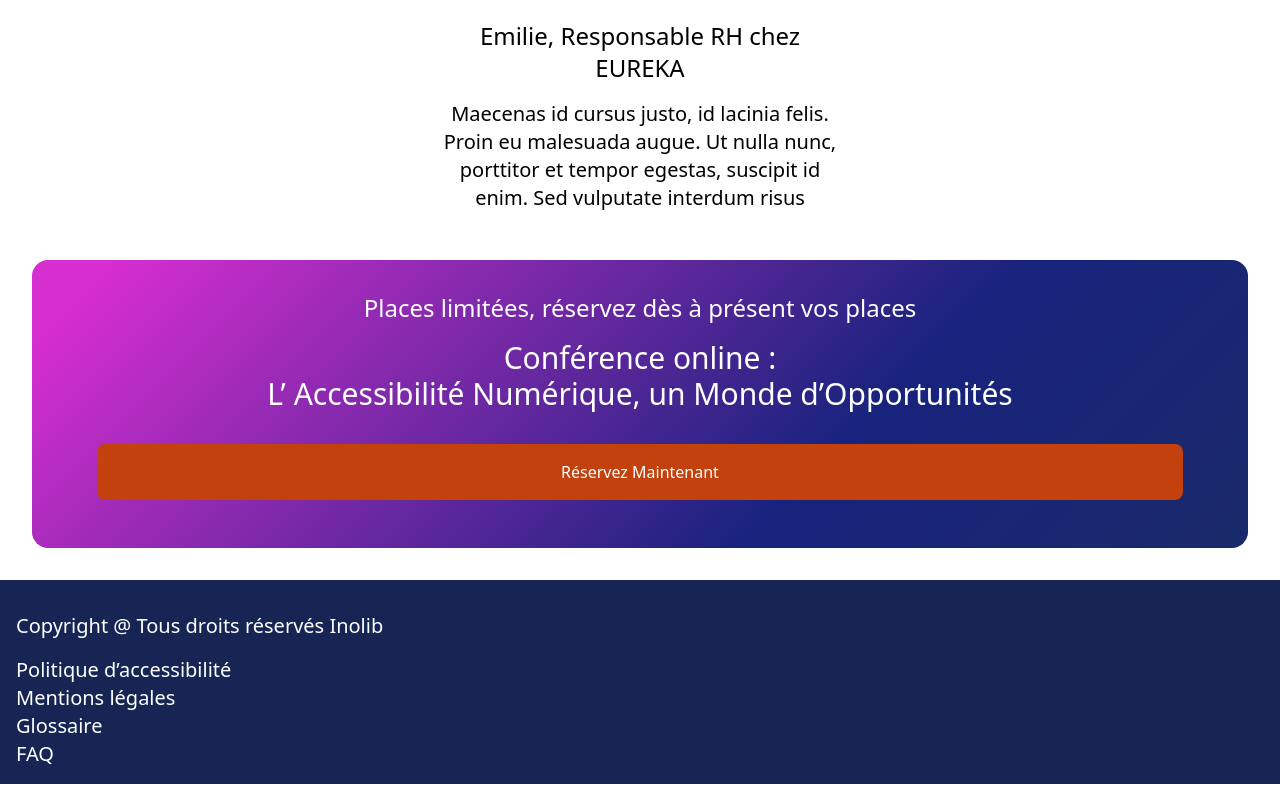
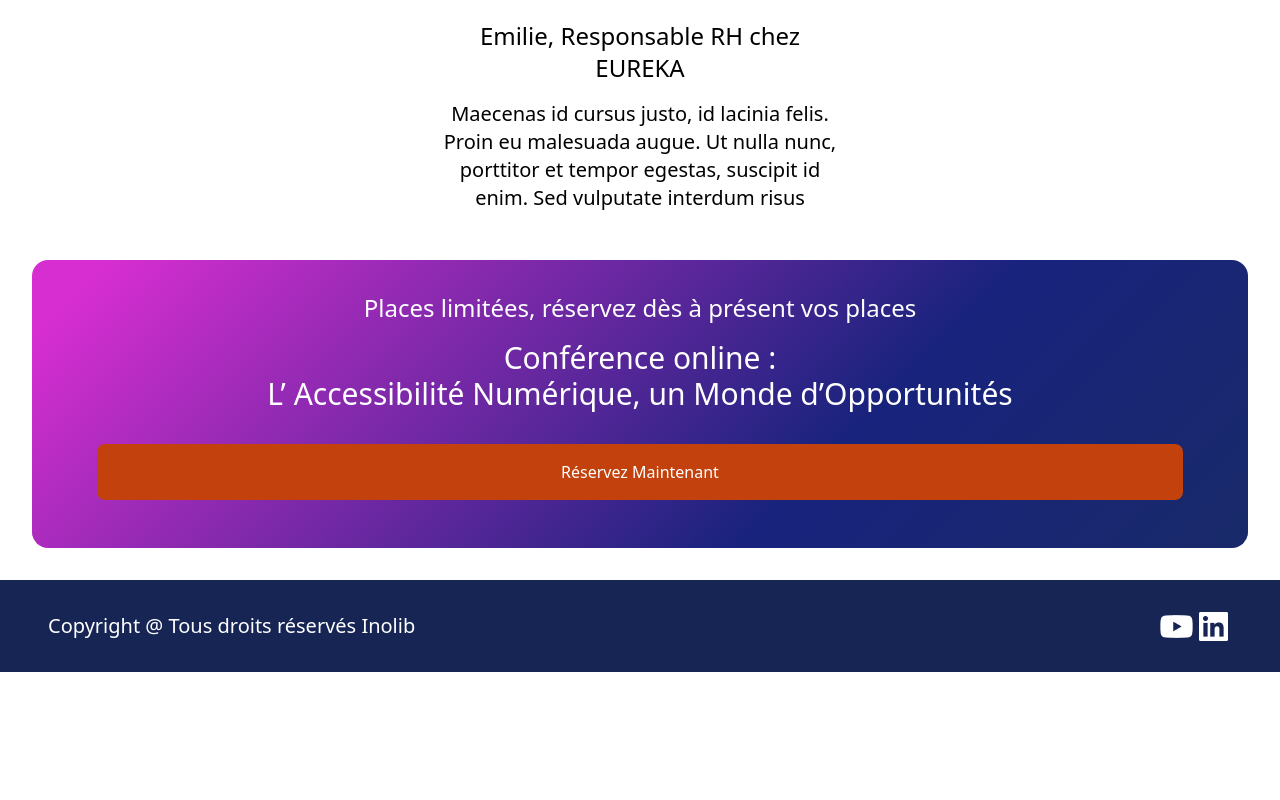
Before and after one commit to inolib/seeph2023, a React (Vite) app: page / in a window 1280 px wide. Shown: the part 4545-5345 px from the top of the page. After the commit the page ends 5217 px from the top, so only its background shows below. Built offline with nearby package versions, Linux system fonts and the light colour scheme.

Commit message:
feat: RWD Footer

```diff
--- a/src/components/sections/Footer.tsx
+++ b/src/components/sections/Footer.tsx
@@ -3,16 +3,30 @@ import { Landmark } from "../ui/Landmark/Landmark";
 export const Footer = () => {
   return (
     <Landmark
-      className="my-4 bg-blue-950 p-4 text-xl text-white"
+      className="mt-4 bg-blue-950 p-4 px-12 text-xl text-white"
       landmarkRole="contentinfo"
     >
-      <p className="my-4">Copyright @ Tous droits réservés Inolib</p>
-      <ul>
-        <li>Politique d’accessibilité</li>
-        <li>Mentions légales</li>
-        <li>Glossaire</li>
-        <li>FAQ</li>
-      </ul>
+      <div className="flex items-center justify-between">
+        <p className="my-4">Copyright @ Tous droits réservés Inolib</p>
+        <ul className="flex">
+          <li>
+            <a href="http://">
+              <img
+                alt="aller sur la page Youtube d'Inolib"
+                src="/icone_youtube.png"
+              />
+            </a>
+          </li>
+          <li>
+            <a href="http://">
+              <img
+                alt="aller sur la page Linkedin d'Inolib"
+                src="/icone_linkedin.png"
+              />
+            </a>
+          </li>
+        </ul>
+      </div>
     </Landmark>
   );
 };
```
